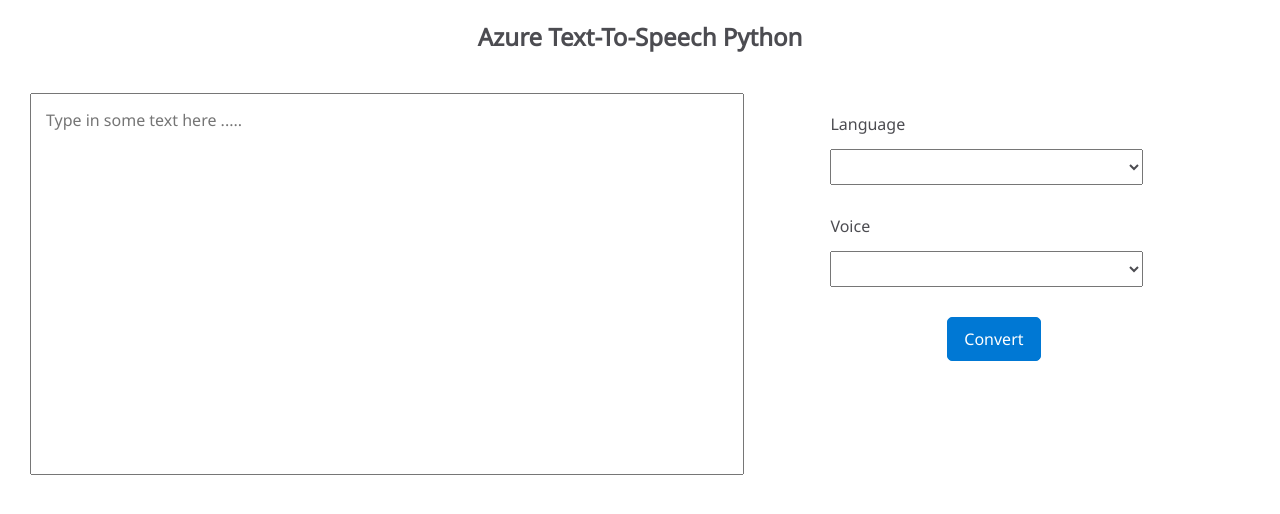
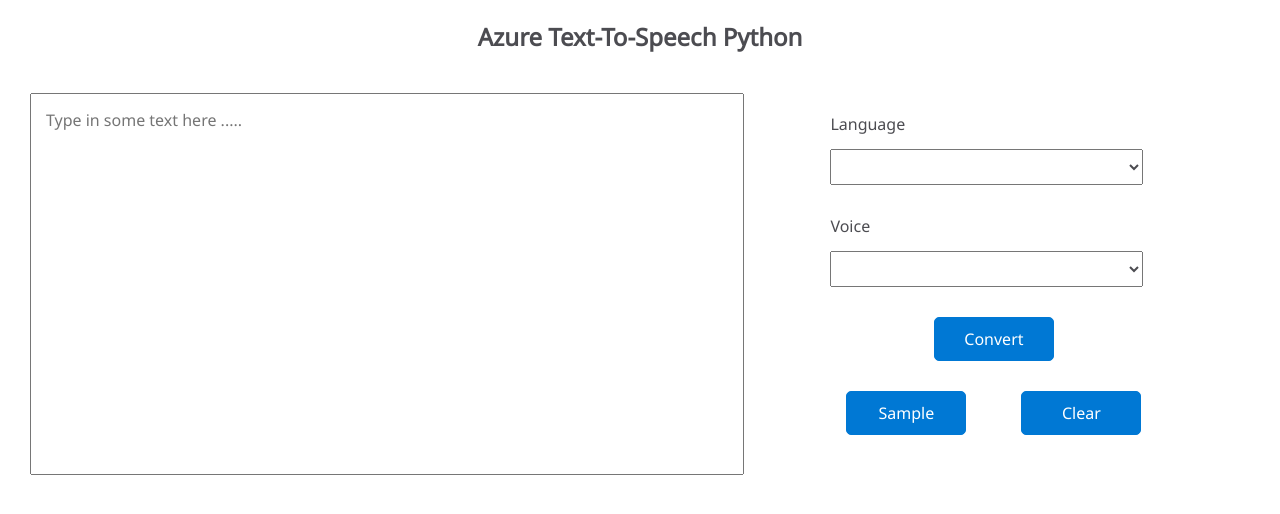
Before and after one commit to nhd79/Azure-Text-To-Speech-Python, a Flask app: page / in a window 1280 px wide. Shown: the top 514 px of the page. Run offline with Flask 2, Linux system fonts and the light colour scheme; lists and menus that the app fills with data are empty.

Commit message:
added more ux

```diff
--- a/app.py
+++ b/app.py
@@ -1,3 +1,4 @@
+# import env # local env file
 import os
 import random
 import azure.cognitiveservices.speech as speechsdk
--- a/static/css/styles.css
+++ b/static/css/styles.css
@@ -64,13 +64,27 @@
   border-radius: 5px;
   border: 1px solid #0078d4;
   padding: 10px 16px;
-
+  width: 120px;
   cursor: pointer;
 }
 .audio {
   display: flex;
   justify-content: center;
   padding-top: 20px;
+}
+.main .option .sample-clear {
+  display: grid;
+  grid-template-columns: 1fr 1fr;
+  grid-template-rows: 1fr;
+  width: 350px;
+  margin-inline: auto;
+}
+.sample-clear div {
+  width: 100%;
+}
+.sample,
+.clear {
+  width: 95px;
 }
 
 @media screen and (max-width: 650px) {
--- a/static/js/scripts.js
+++ b/static/js/scripts.js
@@ -14,68 +14,30 @@
   voiceselect,
   selectedVoice
 );
-document
-  .getElementById("languageselect")
-  .addEventListener("change", (e) =>
-    changeVoices(dataVoice, languageselect, voiceselect, selectedVoice)
-  );
 
-function changeVoice() {
-  let languageselect = document.getElementById("languageselect");
-  let voiceselect = document.getElementById("voiceselect");
+// Change button lang
+document.getElementById("languageselect").addEventListener("change", (e) => {
+  changeVoices(dataVoice, languageselect, voiceselect, selectedVoice);
+  if (languageselect.value === "vi-VN") {
+    document.getElementById("submit").innerHTML = "Chuyển đổi";
+    document.getElementById("sample").innerHTML = "Ví dụ";
+    document.getElementById("clear").innerHTML = "Xóa";
+  } else {
+    document.getElementById("submit").innerHTML = "Convert";
+    document.getElementById("sample").innerHTML = "Sample";
+    document.getElementById("clear").innerHTML = "Clear";
+  }
+});
 
-  switch (languageselect.value) {
-    case "en-US":
-      removeOptions(voiceselect);
+// Sample button
+document.getElementById("sample").addEventListener("click", (e) => {
+  if (languageselect.value === "vi-VN")
+    document.getElementById("ttstext").value =
+      "Xin chào, chúc bạn một ngày tốt lành.";
+  else document.getElementById("ttstext").value = "Hello from the other side.";
+});
 
-      addOption("Jenny (Neural)", "en-US-JennyNeural");
-      addOption(
-        "Jenny Multilingual (Neural) - Preview",
-        "en-US-JennyMultilingualNeural"
-      );
-      addOption("Guy (Neural)", "en-US-GuyNeural");
-      addOption("Amber (Neural)", "en-US-AmberNeural");
-      addOption("Ana (Neural)", "en-US-AnaNeural");
-      addOption("Aria (Neural)", "en-US-AriaNeural");
-      addOption("Ashley (Neural)", "en-US-AshleyNeural");
-      addOption("Brandon (Neural)", "en-US-BrandonNeural");
-      addOption("Christopher (Neural)", "en-US-ChristopherNeural");
-      addOption("Cora (Neural)", "en-US-CoraNeural");
-      addOption("Elizabeth (Neural)", "en-US-ElizabethNeural");
-      addOption("Eric (Neural)", "en-US-EricNeural");
-      addOption("Jacob (Neural)", "en-US-JacobNeural");
-      addOption("Michelle (Neural)", "en-US-MichelleNeural");
-      addOption("Monica (Neural)", "en-US-MonicaNeural");
-      addOption("Sara (Neural)", "en-US-SaraNeural");
-
-      if (document.getElementById("ttstext").value == "")
-        document.getElementById("ttstext").value = "Hello from the other side.";
-
-      break;
-
-    case "en-GB":
-      removeOptions(voiceselect);
-
-      addOption("Libby (Neural)", "en-GB-LibbyNeural");
-      addOption("Ryan (Neural)", "en-GB-RyanNeural");
-      addOption("Sonia (Neural)", "en-GB-SoniaNeural");
-
-      if (document.getElementById("ttstext").value == "")
-        document.getElementById("ttstext").value = "Hello from the other side.";
-
-      break;
-
-    default:
-      removeOptions(voiceselect);
-
-      addOption("HoaiMy (Neural) - Hoài My", "vi-VN-HoaiMyNeural");
-      addOption("NamMinh (Neural) - Nam Minh", "vi-VN-NamMinhNeural");
-
-      if (document.getElementById("ttstext").value == "")
-        document.getElementById("ttstext").value =
-          "Xin chào, chúc bạn một ngày tốt lành.";
-  }
-}
-function addOption(text, value) {
-  voiceselect.add(new Option(text, value), undefined);
-}
+// Clear button
+document.getElementById("clear").addEventListener("click", (e) => {
+  document.getElementById("ttstext").value = "";
+});
--- a/templates/index.html
+++ b/templates/index.html
@@ -49,8 +49,16 @@
               <select name="voiceselect" id="voiceselect"></select>
             </div>
           </div>
-          <div class="button">
-            <button type="submit" value="submit">Convert</button>
+          <div>
+            <button type="submit" value="submit" id="submit">Convert</button>
+          </div>
+          <div class="sample-clear">
+            <div class="sample">
+              <button type="button" id="sample">Sample</button>
+            </div>
+            <div class="clear">
+              <button type="button" id="clear">Clear</button>
+            </div>
           </div>
         </div>
       </div>
```
Also changed, not shown: 2 other files.
